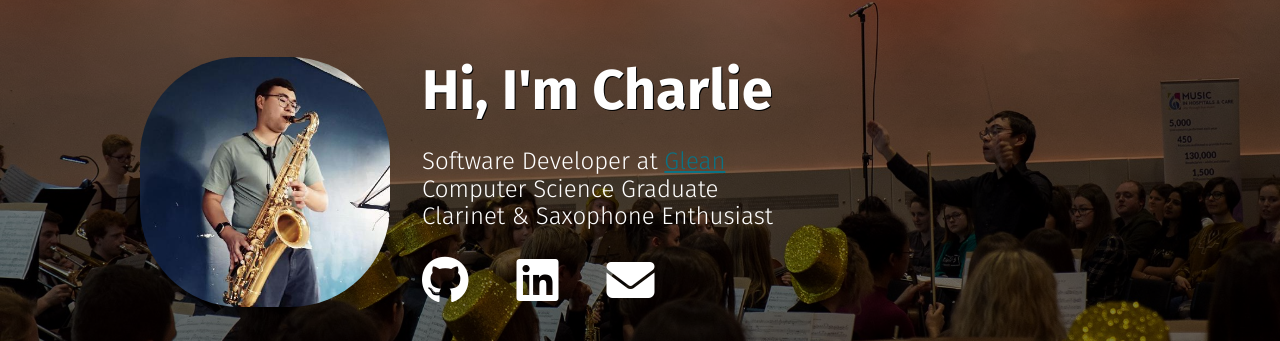
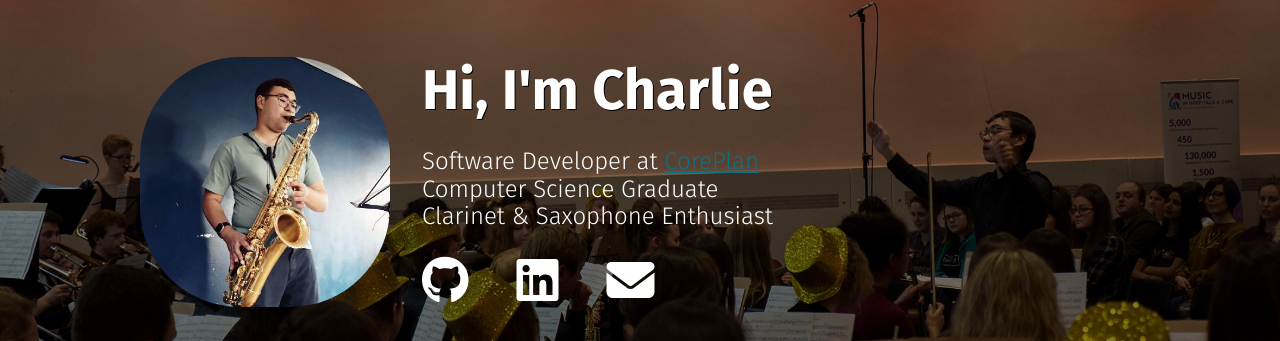
Before and after one commit to charlielee/charlielee.github.io, a Jekyll site: the page built from index.md, in a window 1280 px wide and 900 px high. Shown: the part 107-448 px from the top of the window. Built offline with Jekyll 4.4.1, drawn with Linux system fonts in a browser that asks for light colours.

Commit message:
Update job

```diff
--- a/index.md
+++ b/index.md
@@ -4,7 +4,7 @@ layout: home
 collection: projects
 hero_cover: true
 hero_title: Hi, I'm Charlie
-hero_text: "Software Developer at <a href='https://glean.co' target='_blank'>Glean</a><br>Computer Science Graduate<br>Clarinet & Saxophone Enthusiast"
+hero_text: "Software Developer at <a href='https://www.coreplan.io/' target='_blank'>CorePlan</a><br>Computer Science Graduate<br>Clarinet & Saxophone Enthusiast"
 hero_img_round: assets/img/headshot-2023.jpg
 hero_img: assets/img/concert-band.jpg
 hero_social: true
```
